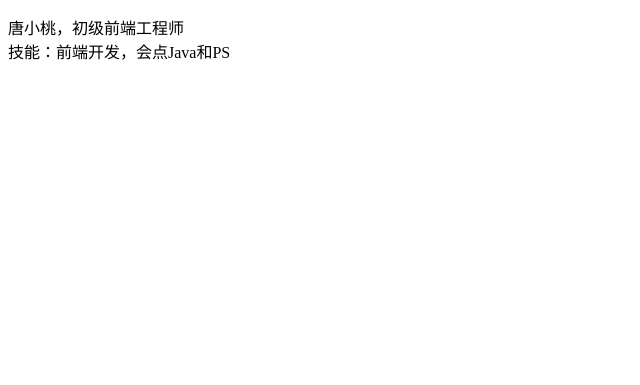
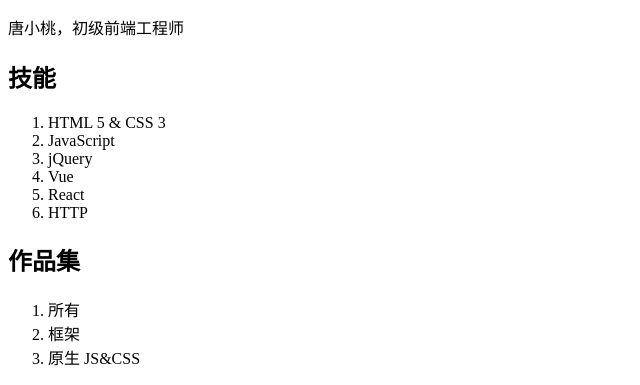
Before and after one commit to ppambler/cv-1, a plain HTML site: page index.html in a window 1280 px wide. Shown: the part 642-1027 px from the top of the page, without its empty margins (0-640 px from the left). Before the commit the page ends 800 px from the top, so only its background shows below. Drawn offline with Linux system fonts and the light colour scheme.

Commit message:
添加技能和作品集的HTML标签-v2

```diff
--- a/index.html
+++ b/index.html
@@ -96,10 +96,41 @@
 
         <p>
             唐小桃，初级前端工程师
-            <br> 技能：前端开发，会点Java和PS
+            <br>
         </p>
 
     </main>
+    <!-- 另开一个章节，前面有了主要内容 -->
+    <section>
+        <!-- 这是个副标题，前面已经有了h1了 -->
+        <h2>技能</h2>
+        <ol>
+            <!-- 特殊字符需要转义，多写几个字符很不爽 -->
+            <li>HTML 5 &amp; CSS 3</li>
+            <li>JavaScript</li>
+            <li>jQuery</li>
+            <li>Vue</li>
+            <li>React</li>
+            <li>HTTP</li>
+        </ol>
+    </section>
+
+    <section>
+        <h2>作品集</h2>
+        <nav>
+            <ol>
+                <li>所有</li>
+                <li>框架</li>
+                <li>原生 JS&amp;CSS</li>
+            </ol>
+        </nav>
+        <!-- 这个是做第一页的，针对于所有 -->
+        <div class="jobs">
+            <div class="big"></div>
+            <div class="small"></div>
+            <div class="small"></div>
+        </div>
+    </section>
 </body>
 
 </html>
```
